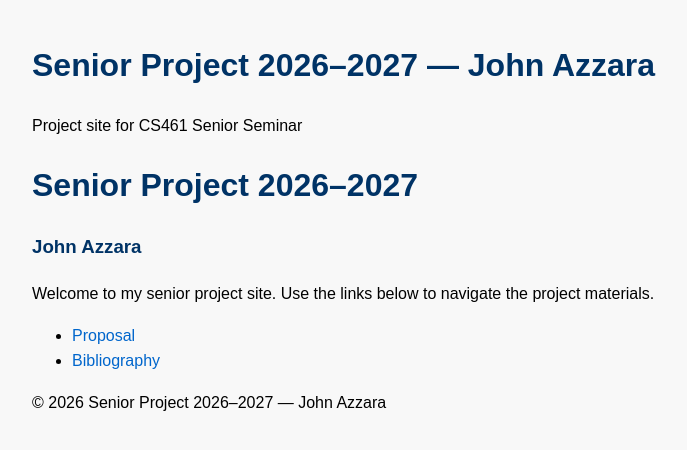
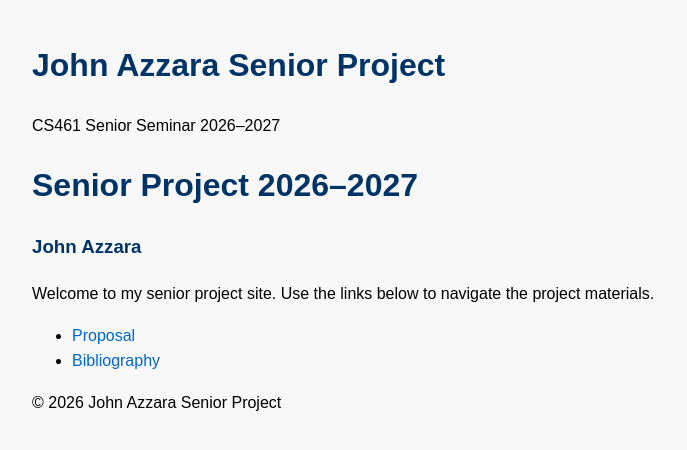
Before and after one commit to Hanover-CS461/senior-project-2026-2027-John-Azzara, a Jekyll site: the page built from docs/index.md, in a window 1280 px wide. Shown: the top 450 px of the page, without its empty margins (8-695 px from the left). Built offline with Jekyll 4.4.1, drawn with Linux system fonts in a browser that asks for light colours.

Commit message:
Update _config.yml

```diff
--- a/docs/_config.yml
+++ b/docs/_config.yml
@@ -1,22 +1,6 @@
-title: "Senior Project 2026–2027 — John Azzara"
-description: "Project site for CS461 Senior Seminar"
-
+title: "John Azzara Senior Project"
+description: "CS461 Senior Seminar 2026–2027"
 theme: minima
-
+markdown: kramdown
 plugins:
-  - jekyll-relative-links
-
-relative_links:
-  enabled: true
-  collections: true
-
-markdown: kramdown
-
-exclude:
-  - Gemfile
-  - Gemfile.lock
-  - node_modules
-
-# GitHub Pages base URL
-baseurl: "/senior-project-2026-2027-John-Azzara"
-url: "https://hanover-cs461.github.io"
+  - jekyll-feed
```
